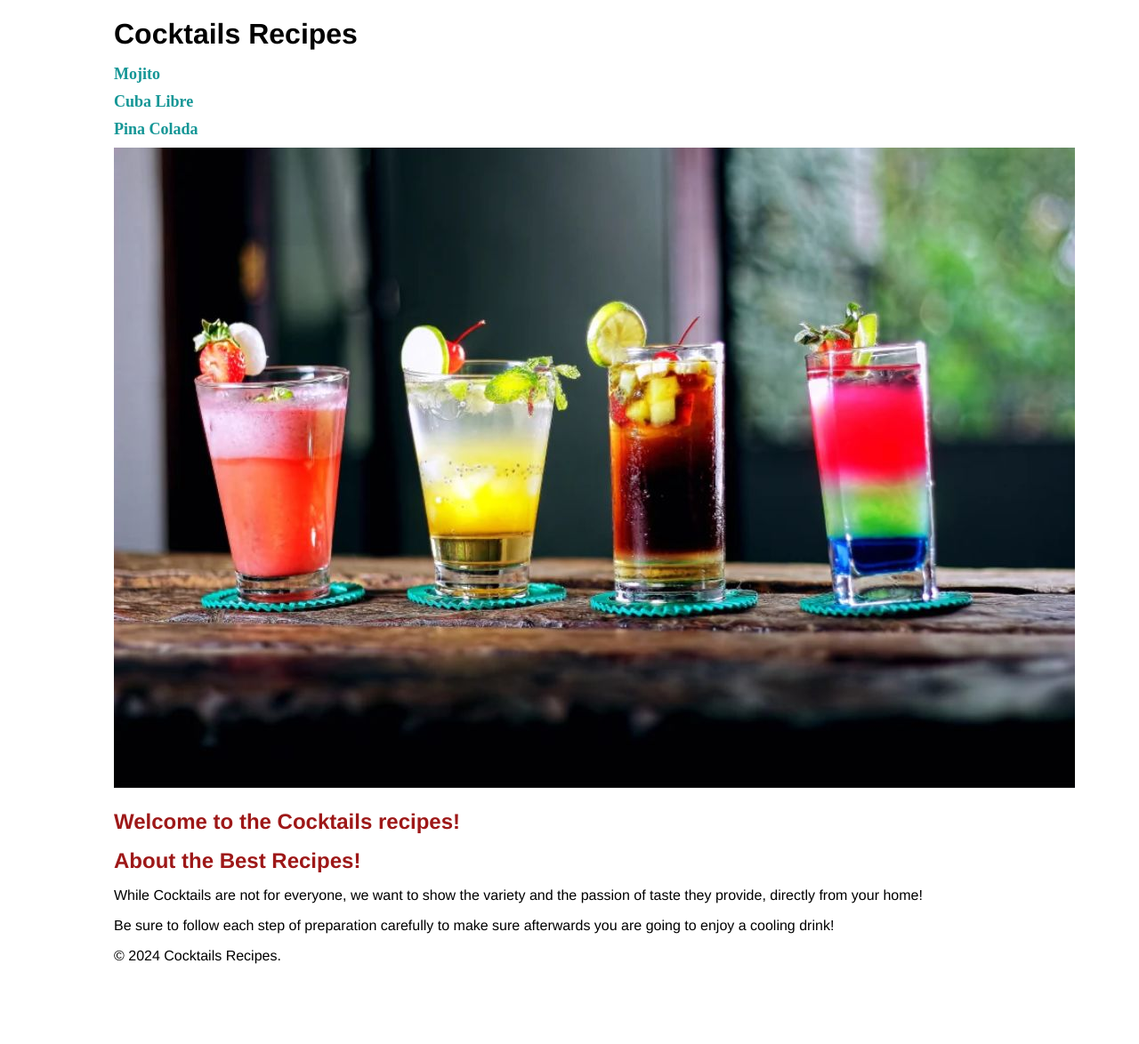
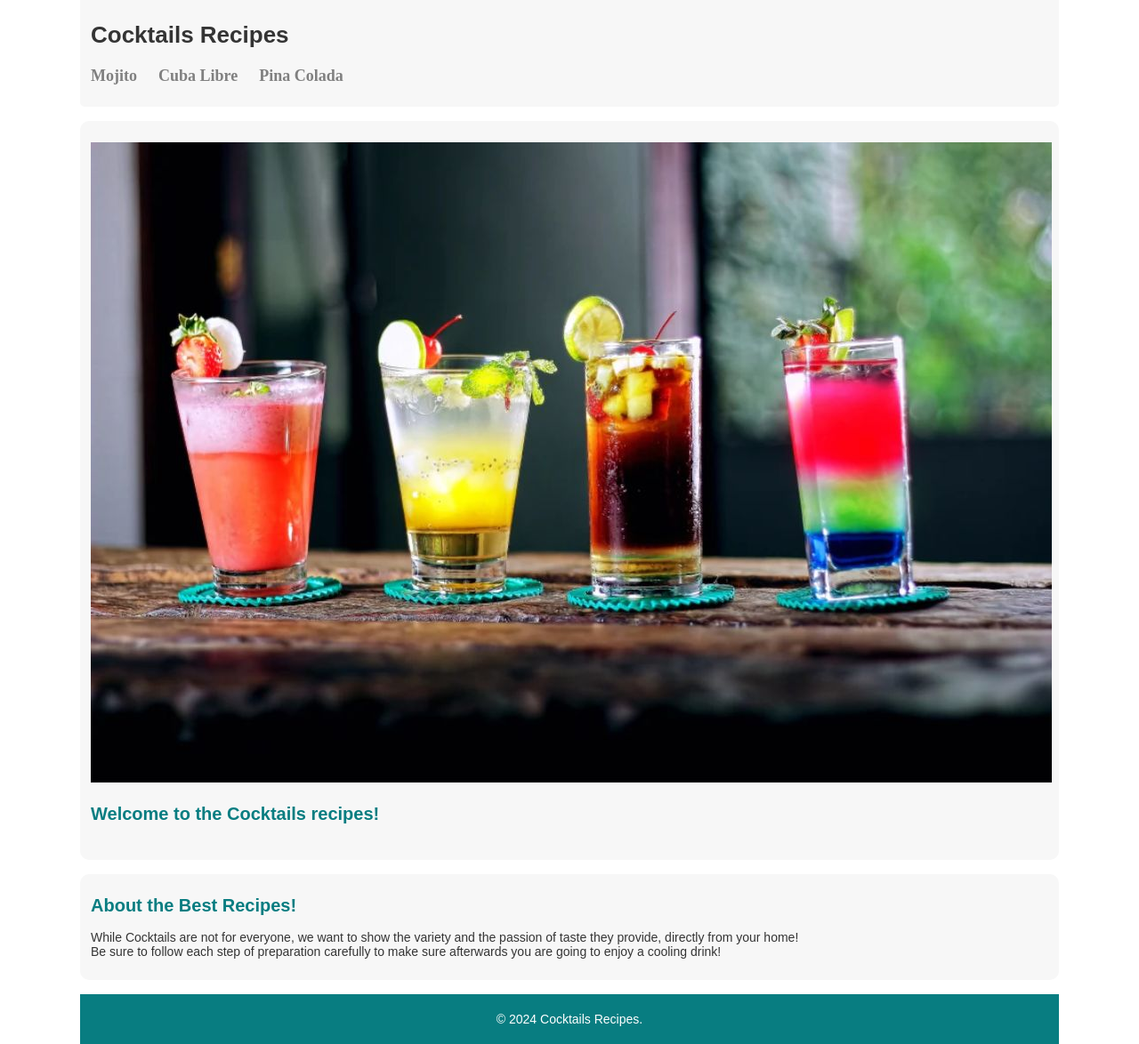
Before and after one commit to sorin-iordache/cocktails-recipes, a plain HTML site: page index.html in a window 1280 px wide. Shown: the whole page at 89% size. Before the commit the page ends 1100 px from the top, so only its background shows below. Drawn offline with Linux system fonts and the light colour scheme.

Commit message:
Edit style.css to fit the new HTML Layout

```diff
--- a/styles/style.css
+++ b/styles/style.css
@@ -4,74 +4,81 @@
     padding: 0;
     box-sizing: border-box;
 }
+/* Fonts */
+    @import url('https://fonts.googleapis.com/css2?family=Poppins:wght@300;400;600&display=swap');
 
-/* Default elements */
 
-body {
-    margin: 0 auto;
-    padding: 0;
-    max-width: 1024px;
+/* SHARED ELEMENTS */
+
+/* Fonts */
+@import url('https://fonts.googleapis.com/css2?family=Poppins:wght@300;400;600&display=swap');
+
+h1, h2, p {
+    font-family: "Poppins", sans-serif;
+    color: #343434;
 }
 
-h1, h2, h3, p{
-    font-size: 16px;
-    margin-bottom: 16px;
-    font-family:'Franklin Gothic Medium', 'Arial Narrow', Arial, sans-serif;
+/* Margin & Padding */
+
+body{
+    margin: 0 auto;
+    max-width: 1100px;
 }
 
-h1 {
-    font-size: 32px;
-    font-weight: bold;
-}
-h2 {
-    font-size: 24px;
-    font-weight: 700;
-    color: rgb(158, 24, 24);
+.card {
+    background-color: #f7f7f7;
+    /* background-color: grey; */
+    margin-bottom: 16px;
+    padding: 24px 12px;
+    border-radius: 10px;
 }
 
 ol, ul {
-    margin-left: 20px;
-}
-
-ul li {
-    font-size: 18px;
-    font-weight: bold;
-}
-
-/* Margins */
-
-h1 {
-    margin-top: 20px;
+    margin-left: 16px;
 }
 
 img {
     margin-bottom: 20px;
 }
 
-/* Main Nav */
+/* Styles */
 
-.main-nav {
-    list-style: none;
-    margin-left: 0;
+h1 {
+    font-size: 26px;
+    font-weight: 600;
+    margin-bottom: 20px;
 }
 
-.main-nav li {
-    margin: 10px 0;
+h2 {
+    font-size: 20px;
+    font-weight: 600;
+    color: #087d81;
+    margin-bottom: 16px;
 }
 
-.main-nav li a{
-    text-decoration: none;
-    outline: none;
-    color: rgb(20, 150, 150);
+p {
+    font-size: 14px;
+    font-weight: 400;
 }
 
-/* Back Button */
+/* Footer */
+
+footer {
+    text-align: center;
+    padding: 20px 0;
+    background-color:#087d81;
+}
+
+footer p {
+    color: white;
+}
+
 
 #back-button {
-    margin-top: 20px;
     padding: 15px 30px;
+    margin-bottom: 16px;
     text-align: center;
-    border: 2px solid #000;
+    border: 2px solid #ffffff;
     border-radius: 5px;
     background-color: transparent;
 }
@@ -79,5 +86,56 @@ img {
 #back-button a{
     text-decoration: none;
     outline: none;
-    color: #087d81;
+    color: white;
+    font-size: 18px;
 }
+
+#back-button a:hover{
+    color: rgb(216, 216, 216);
+}
+
+/* HOME PAGE */
+
+/* Navigation */
+
+#header {
+    border-radius: 0 0 5px 5px;
+}
+
+.main-nav {
+    margin-left: 0;
+}
+
+.main-nav a {
+    text-decoration: none;
+    outline: none;
+    color: grey;
+}
+
+.main-nav a:hover {
+    color: black;
+
+}
+
+.main-nav li{
+    display: inline-block;
+    list-style: none;
+    margin-right: 20px;
+}
+
+/* Hero */
+
+/* About */
+
+/* RECIPE PAGES */
+
+/* Introduction */
+
+/* Ingredients */
+
+ul li {
+    font-size: 18px;
+    font-weight: bold;
+}
+
+/* Step by Step */
```
